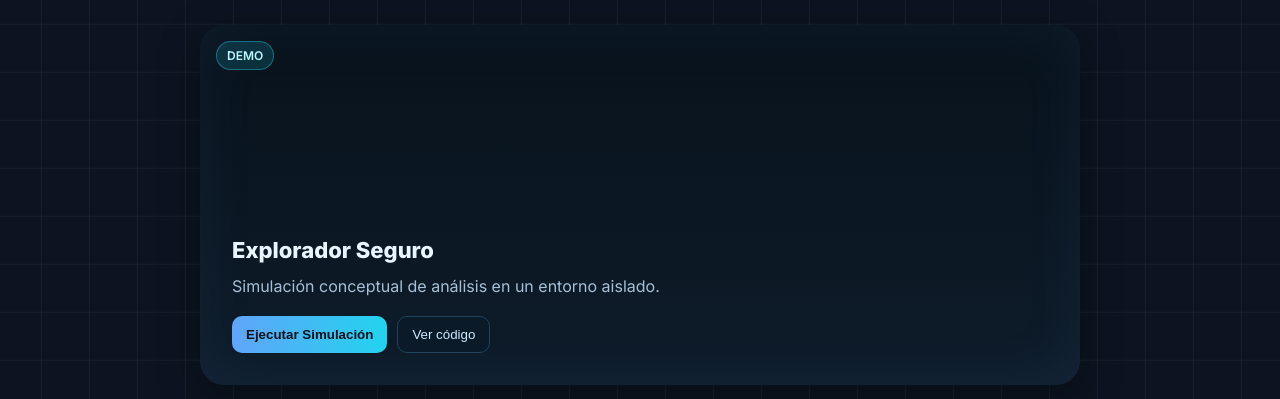
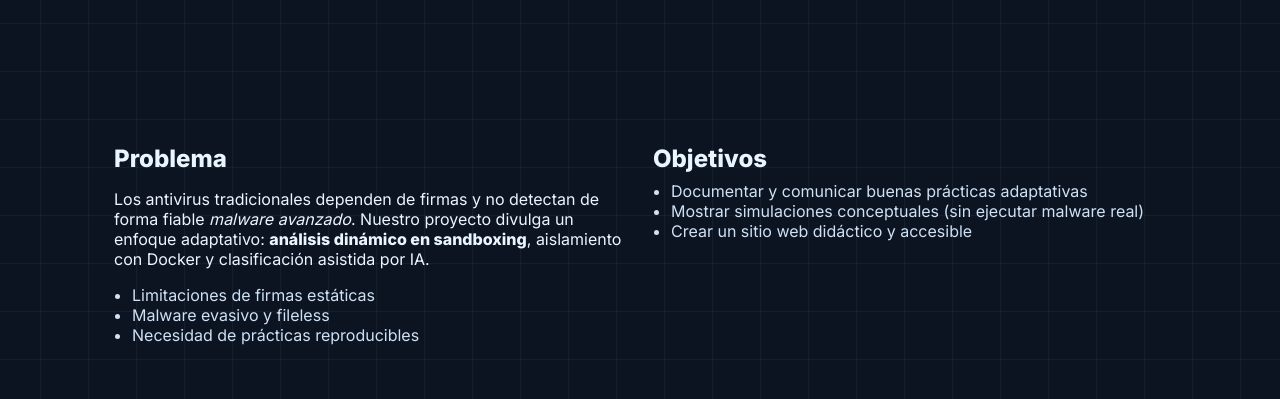
Before and after one commit to cristian18888/ProyectoIntegradorI, a plain HTML site: page Proyecto Integrador I/index.html in a window 1280 px wide. Shown: the part 401-800 px from the top of the page. Drawn offline with Linux system fonts and the light colour scheme.

Commit message:
Update index.html

```diff
--- a/Proyecto Integrador I/index.html
+++ b/Proyecto Integrador I/index.html
@@ -41,20 +41,6 @@
 
     <h1>Marco de Seguridad y Buenas Prácticas Adaptativas</h1>
     <p class="lead">Prototipo mínimo viable para divulgar <strong>sandboxing con contenedores</strong>, IA y prácticas modernas frente a malware.</p>
-
-    <!-- Tarjeta interactiva con efecto 3D -->
-    <div class="showcase" data-tilt>
-      <div class="frame">
-        <div class="badge">DEMO</div>
-        <h3>Explorador Seguro</h3>
-        <p>Simulación conceptual de análisis en un entorno aislado.</p>
-        <div class="actions">
-          <button class="btn primary" id="btnDemo">Ejecutar Simulación</button>
-          <button class="btn ghost">Ver código</button>
-        </div>
-      </div>
-      <div class="glare"></div>
-    </div>
   </section>
 
   <!-- Problema / Objetivos -->
```
